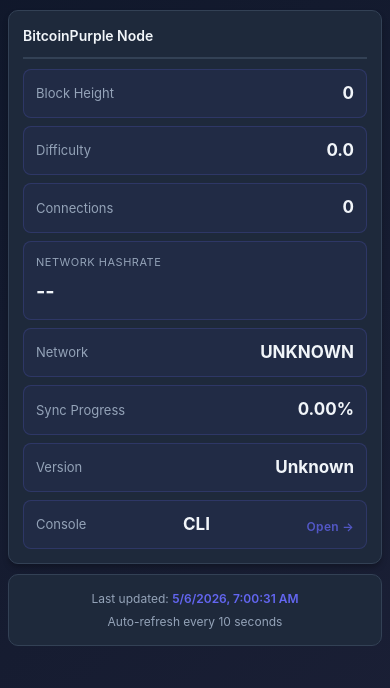
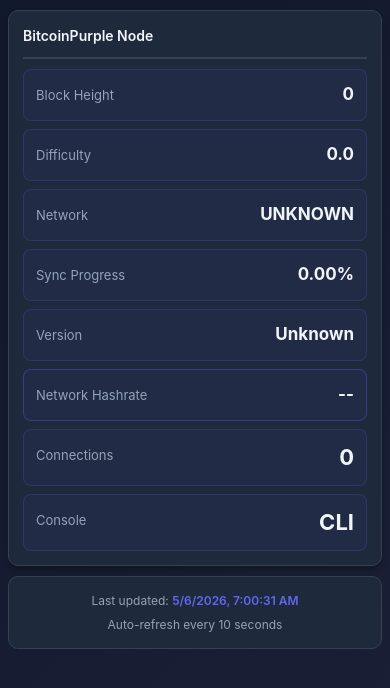
Before and after one commit to BitcoinPurpleBlockchain/purple-stack, a Flask app: page / in a window 390 px wide. Shown: the part 122-810 px from the top of the page. Run offline with Flask 3, Linux system fonts and the light colour scheme; data that the repository does not hold is empty.

Commit message:
feat(dashboard): uniform stat blocks on desktop and mobile
- Replace full-width featured cards (hashrate, server IP) with same-size
  grid cells as other stat items; normalize font-size to 24px
- Remove Active Servers nav card from BitcoinPurple panel (belongs to ElectrumX only)
- Mobile: collapse featured and nav cards to label-left/value-right flex row,
  hide decorative icons and arrows for visual uniformity
- Add min-height: 52px and white-space: nowrap to all mobile stat items
  so blocks are the same height and values never wrap
- Remove conflicting full-width overrides for stat-grid-3col

```diff
--- a/web-dashboard/static/dashboard.js
+++ b/web-dashboard/static/dashboard.js
@@ -279,7 +279,8 @@ async function updateElectrumXStats() {
 
             // Active servers from peer discovery
             const activeServers = Array.isArray(data.stats.active_servers) ? data.stats.active_servers : [];
-            document.getElementById('activeServersCount').textContent = data.stats.active_servers_count ?? activeServers.length;
+            const activeCount = data.stats.active_servers_count ?? activeServers.length;
+            document.getElementById('activeServersCount').textContent = activeCount;
         }
 
     } catch (error) {
--- a/web-dashboard/static/style.css
+++ b/web-dashboard/static/style.css
@@ -196,6 +196,7 @@ body {
     background: rgba(99, 102, 241, 0.05);
     border-radius: 8px;
     border: 1px solid rgba(99, 102, 241, 0.2);
+    text-align: left;
 }
 
 .stat-link {
@@ -751,6 +752,7 @@ canvas {
     /* Row layout: label left (secondary), value right (primary) */
     .stat-item {
         padding: 10px 12px;
+        min-height: 52px;
         display: flex;
         justify-content: space-between;
         align-items: center;
@@ -764,40 +766,23 @@ canvas {
         letter-spacing: 0;
         flex-shrink: 0;
         max-width: 55%;
+        white-space: nowrap;
+        overflow: hidden;
+        text-overflow: ellipsis;
     }
 
     .stat-value {
         font-size: 17px;
         text-align: right;
         min-width: 0;
-        word-break: break-word;
+        white-space: nowrap;
+        overflow: hidden;
+        text-overflow: ellipsis;
     }
 
     /* Hide absolute arrow — whole item is the tap target on mobile */
     .stat-link::after {
         display: none;
-    }
-
-    /* Full-width items (Network Hashrate, Server IP): column layout */
-    .stat-grid .full-width,
-    .electrumx-grid .full-width {
-        display: block;
-        padding: 12px;
-    }
-
-    .stat-grid .full-width .stat-label,
-    .electrumx-grid .full-width .stat-label {
-        font-size: 11px;
-        text-transform: uppercase;
-        letter-spacing: 0.5px;
-        margin-bottom: 4px;
-        max-width: none;
-    }
-
-    .stat-grid .full-width .stat-value,
-    .electrumx-grid .full-width .stat-value {
-        font-size: 22px;
-        text-align: left;
     }
 
     /* Resource bars: label + % on row 1, bar full width on row 2 */
@@ -1228,6 +1213,140 @@ td.help-usage {
     white-space: nowrap;
 }
 
+/* ─── Featured & Nav stat items ─────────────────────────────────────────── */
+
+/* Hashrate: full-width, same base as other stat-items */
+.stat-item--featured {
+    border-color: rgba(99, 102, 241, 0.35);
+}
+
+.stat-featured-inner {
+    display: flex;
+    justify-content: space-between;
+    align-items: center;
+    gap: 12px;
+}
+
+.stat-featured-icon {
+    width: 44px;
+    height: 44px;
+    stroke: var(--primary-color);
+    opacity: 0.35;
+    flex-shrink: 0;
+}
+
+.stat-value--gradient {
+    font-size: 24px; /* match base .stat-value */
+}
+
+/* Nav cards: Connections, Active Servers, Console */
+.stat-item--nav {
+    display: grid;
+    grid-template-columns: 40px 1fr 20px;
+    align-items: center;
+    gap: 0 12px;
+    text-decoration: none;
+    color: inherit;
+    cursor: pointer;
+    border-color: rgba(99, 102, 241, 0.2);
+    transition: background 0.2s, border-color 0.2s, transform 0.2s;
+}
+
+.stat-item--nav:hover {
+    background: rgba(99, 102, 241, 0.12);
+    border-color: rgba(99, 102, 241, 0.5);
+    transform: translateY(-2px);
+}
+
+.stat-nav-icon {
+    width: 40px;
+    height: 40px;
+    display: flex;
+    align-items: center;
+    justify-content: center;
+    background: rgba(99, 102, 241, 0.1);
+    border-radius: 10px;
+    flex-shrink: 0;
+}
+
+.stat-nav-icon svg {
+    width: 18px;
+    height: 18px;
+    stroke: var(--primary-color);
+}
+
+.stat-nav-body {
+    min-width: 0;
+}
+
+.stat-nav-body .stat-label {
+    margin-bottom: 4px;
+}
+
+.stat-nav-body .stat-value {
+    font-size: 22px;
+}
+
+.stat-nav-arrow {
+    font-size: 18px;
+    color: var(--primary-color);
+    opacity: 0.5;
+    transition: opacity 0.2s, transform 0.2s;
+    justify-self: end;
+}
+
+.stat-item--nav:hover .stat-nav-arrow {
+    opacity: 1;
+    transform: translateX(3px);
+}
+
+/* Mobile overrides for featured + nav items:
+   collapse to the same label-left / value-right row as regular stat-items */
+@media (max-width: 480px) {
+    /* Featured card: same label-left / value-right row as regular stat-items */
+    .stat-item--featured {
+        display: flex;
+        justify-content: space-between;
+        align-items: center;
+    }
+    .stat-featured-inner {
+        display: flex;
+        justify-content: space-between;
+        align-items: center;
+        width: 100%;
+    }
+    .stat-featured-inner > div {
+        display: flex;
+        justify-content: space-between;
+        align-items: center;
+        width: 100%;
+    }
+    .stat-featured-icon {
+        display: none;
+    }
+    .stat-value--gradient {
+        font-size: 17px;
+        text-align: right;
+    }
+
+    /* Nav cards: same flex row, hide icon and arrow */
+    .stat-item--nav {
+        display: flex;
+        justify-content: space-between;
+        align-items: center;
+        gap: 8px;
+    }
+    .stat-nav-icon {
+        display: none;
+    }
+    .stat-nav-body {
+        display: contents; /* unwrap so label/value are flex children */
+    }
+    .stat-nav-arrow {
+        display: none;
+    }
+}
+
 /* ═══════════════════════════════════════════════════════════════════════════
    MOBILE & TOUCH REFINEMENTS
    These rules appear after the base responsive blocks so cascade handles
@@ -1304,24 +1423,7 @@ td.help-usage {
     }
 }
 
-/* ── 5. stat-grid-3col: fix .full-width items that were uncovered ─────────── */
-@media (max-width: 480px) {
-    .stat-grid-3col .full-width {
-        display: block;
-        padding: 12px;
-    }
-    .stat-grid-3col .full-width .stat-label {
-        font-size: 11px;
-        text-transform: uppercase;
-        letter-spacing: 0.5px;
-        margin-bottom: 4px;
-        max-width: none;
-    }
-    .stat-grid-3col .full-width .stat-value {
-        font-size: 20px;
-        text-align: left;
-    }
-}
+/* ── 5. (removed: stat-grid-3col .full-width override now handled by featured card rules) ── */
 
 /* ── 6. Tables: smooth iOS momentum scroll ───────────────────────────────── */
 .table-container {
--- a/web-dashboard/templates/index.html
+++ b/web-dashboard/templates/index.html
@@ -82,14 +82,6 @@
                             <div class="stat-label">Difficulty</div>
                             <div class="stat-value" id="difficulty">--</div>
                         </div>
-                        <a href="/peers" class="stat-item stat-link">
-                            <div class="stat-label">Connections</div>
-                            <div class="stat-value" id="connections">--</div>
-                        </a>
-                        <div class="stat-item full-width">
-                            <div class="stat-label">Network Hashrate</div>
-                            <div class="stat-value" id="networkHashrate">--</div>
-                        </div>
                         <div class="stat-item">
                             <div class="stat-label">Network</div>
                             <div class="stat-value" id="network">--</div>
@@ -102,10 +94,49 @@
                             <div class="stat-label">Version</div>
                             <div class="stat-value" id="nodeVersion">--</div>
                         </div>
-                        <a href="/console" class="stat-item stat-link">
+
+                        <!-- Hashrate: featured metric -->
+                        <div class="stat-item stat-item--featured">
+                            <div class="stat-featured-inner">
+                                <div>
+                                    <div class="stat-label">Network Hashrate</div>
+                                    <div class="stat-value" id="networkHashrate">--</div>
+                                </div>
+                                <svg class="stat-featured-icon" viewBox="0 0 24 24" fill="none" stroke="currentColor" stroke-width="2" stroke-linecap="round" stroke-linejoin="round">
+                                    <polygon points="13 2 3 14 12 14 11 22 21 10 12 10 13 2"/>
+                                </svg>
+                            </div>
+                        </div>
+
+                        <!-- Nav cards: Connections, Console -->
+                        <a href="/peers" class="stat-item stat-item--nav">
+                            <div class="stat-nav-icon">
+                                <svg viewBox="0 0 24 24" fill="none" stroke="currentColor" stroke-width="2" stroke-linecap="round" stroke-linejoin="round">
+                                    <path d="M17 21v-2a4 4 0 0 0-4-4H5a4 4 0 0 0-4 4v2"/>
+                                    <circle cx="9" cy="7" r="4"/>
+                                    <path d="M23 21v-2a4 4 0 0 0-3-3.87"/>
+                                    <path d="M16 3.13a4 4 0 0 1 0 7.75"/>
+                                </svg>
+                            </div>
+                            <div class="stat-nav-body">
+                                <div class="stat-label">Connections</div>
+                                <div class="stat-value" id="connections">--</div>
+                            </div>
+                            <div class="stat-nav-arrow">→</div>
+                        </a>
+
+                        <a href="/console" class="stat-item stat-item--nav">
+                            <div class="stat-nav-icon">
+                                <svg viewBox="0 0 24 24" fill="none" stroke="currentColor" stroke-width="2" stroke-linecap="round" stroke-linejoin="round">
+                                    <polyline points="4 17 10 11 4 5"/>
+                                    <line x1="12" y1="19" x2="20" y2="19"/>
+                                </svg>
+                            </div>
+                            <div class="stat-nav-body">
                                 <div class="stat-label">Console</div>
                                 <div class="stat-value">CLI</div>
-                            <span class="stat-link-hint">Open →</span>
+                            </div>
+                            <div class="stat-nav-arrow">→</div>
                         </a>
                     </div>
                 </div>
@@ -132,10 +163,21 @@
                             <div class="stat-label">Database Size</div>
                             <div class="stat-value" id="dbSize">--</div>
                         </div>
-                        <div class="stat-item full-width">
+                        <!-- Server IP: featured metric -->
+                        <div class="stat-item stat-item--featured">
+                            <div class="stat-featured-inner">
+                                <div>
                                     <div class="stat-label">Server IP</div>
                                     <div class="stat-value" id="serverIP">--</div>
                                 </div>
+                                <svg class="stat-featured-icon" viewBox="0 0 24 24" fill="none" stroke="currentColor" stroke-width="2" stroke-linecap="round" stroke-linejoin="round">
+                                    <circle cx="12" cy="12" r="10"/>
+                                    <line x1="2" y1="12" x2="22" y2="12"/>
+                                    <path d="M12 2a15.3 15.3 0 0 1 4 10 15.3 15.3 0 0 1-4 10 15.3 15.3 0 0 1-4-10 15.3 15.3 0 0 1 4-10z"/>
+                                </svg>
+                            </div>
+                        </div>
+
                         <div class="stat-item">
                             <div class="stat-label">TCP Port</div>
                             <div class="stat-value" id="tcpPort">--</div>
@@ -144,10 +186,20 @@
                             <div class="stat-label">SSL Port</div>
                             <div class="stat-value" id="sslPort">--</div>
                         </div>
-                        <a href="/electrum-servers" class="stat-item stat-link">
+                        <a href="/electrum-servers" class="stat-item stat-item--nav">
+                            <div class="stat-nav-icon">
+                                <svg viewBox="0 0 24 24" fill="none" stroke="currentColor" stroke-width="2" stroke-linecap="round" stroke-linejoin="round">
+                                    <rect x="2" y="2" width="20" height="8" rx="2"/>
+                                    <rect x="2" y="14" width="20" height="8" rx="2"/>
+                                    <line x1="6" y1="6" x2="6.01" y2="6"/>
+                                    <line x1="6" y1="18" x2="6.01" y2="18"/>
+                                </svg>
+                            </div>
+                            <div class="stat-nav-body">
                                 <div class="stat-label">Active Servers</div>
                                 <div class="stat-value" id="activeServersCount">--</div>
-                            <span class="stat-link-hint">View all →</span>
+                            </div>
+                            <div class="stat-nav-arrow">→</div>
                         </a>
                     </div>
                 </div>
@@ -217,6 +269,6 @@
         </footer>
     </div>
 
-    <script src="{{ url_for('static', filename='dashboard.js') }}?v=16"></script>
+    <script src="{{ url_for('static', filename='dashboard.js') }}?v=17"></script>
 </body>
 </html>
```
Lines whose indentation alone changed are shown as unchanged.
